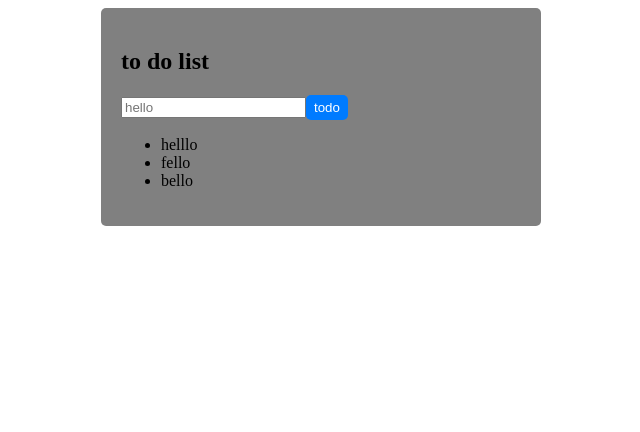
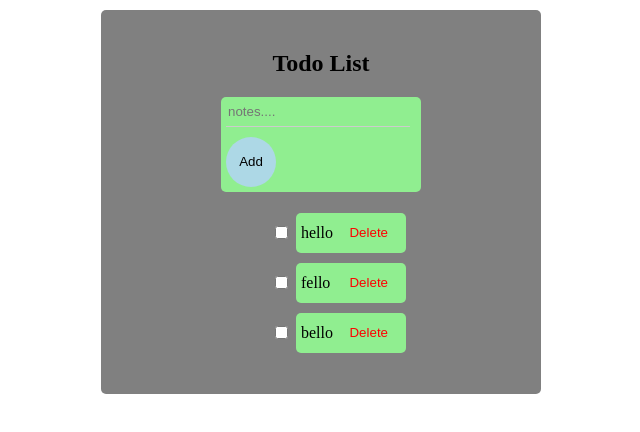
Before and after one commit to narangrg443/react-course, a React (Create React App) app: page / in a window 1280 px wide. Shown: the top 432 px of the page, without its empty margins (319-959 px from the left). Built offline with nearby package versions, Linux system fonts and the light colour scheme.

Commit message:
checkd box added

```diff
--- a/public/style.css
+++ b/public/style.css
@@ -1,28 +1,106 @@
 .app-container {
+  overflow-y: auto;
+  display: flex;
+  justify-content: center;
+  flex-direction: column;
+  align-items: center;
   max-width: 400px;
-  margin: auto;
+  min-height: 130px;
+
+
+  margin: 10px auto;
   padding: 20px;
   background-color: grey;
   border-radius: 5px;
 }
 
+
+.form-container {
+  display: flex;
+  justify-content: center;
+  flex-direction: rows;
+  align-items: center;
+  background-color: lightgreen;
+  border-radius: 5px;
+  width: 200px;
+
+}
 .input-field {
-  margin-bottom: 10px;
-  padding: 10px;
-  width: 100%;
-  border: 1px solid #ccc;
-  border-radius: 5px;
+  align-self: center;
+  background: lightgreen;
+  margin-bottom: 5px;
+  margin-left: 5px;
+  padding: 2px;
+  width: 90%;
+  min-height: 25px;
+  border: none;
+  border-bottom: 1px solid #ccc;
+
 }
+
+.input-field:focus {
+  outline: none;
+  border-bottom-color: #007bff;
+}
+
+
 
 button {
 
-  background-color: #007bff;
-  color: #fff;
+  background-color: lightblue;
   padding: 5px 8px;
   border: none;
   border-radius: 5px;
   cursor: pointer;
+  margin: 5px;
+
 }
-button:hover {
-  background-color: #0056b3;
+button:hover {}
+
+.item-container {
+  display: flex;
+  justify-content: space-between;
+  align-items: center;
+  background: lightgreen;
+  min-width: 100px;
+  min-height: 40px;
+  margin: 5px;
+  padding-left: 5px;
+  padding-right: 5px;
+  border-radius: 5px;
+  overflow-y: auto;
+
 }
+.deleteBtn {
+  background-color: none;
+  background: none;
+  color: red;
+
+
+}
+ul {
+  overflow-y: auto;
+  display: flex;
+  flex-direction: column;
+
+
+  list-style-type: none;
+
+}
+
+
+.addBtn {
+  align-self: center;
+  width: 50px;
+  height: 50px;
+  border-radius: 50%;
+
+}
+.check-list-container {
+
+  display: flex;
+  flex-direction: rows;
+  justify-content: space-between;
+  align-items: center;
+
+}
--- a/src/components/app.jsx
+++ b/src/components/app.jsx
@@ -1,33 +1,48 @@
 import React, { useState } from "react";
-import Todo from "./todo"
-
-const App=()=>{
-  const [todo,settodo]=useState(["helllo","fello","bello"]);
-  const [newtodo,setnewtodo]=useState("");
+import Todo from "./todo";
+import Input from "./input";
+import Checked from "./checkbox"
 
 
+const App = () => {
+  const [todo, setTodo] = useState(["hello", "fello", "bello"]);
+const [isChecked,setchecked]=useState(false);
+  function clickHandler(e){
+    setTodo([...todo, e]);
+  }
+
+  function deleteHandler(index) {
+    const updatedTodo = [...todo];
+    updatedTodo.splice(index, 1);
+    setTodo(updatedTodo);
+  }
+
+function crossHandler(isChecked){
+
+  setchecked(isChecked);
+}
 
   return (
     <div className="app-container">
-    <h2>to do list</h2>
-    <input type="text"placeholder="hello"/>
-    <button>todo</button>
+      <h2>Todo List</h2>
 
+      <Input onClick={clickHandler} />
+      <ul>
+        {todo.map((t, index) => (
+        <div className="check-list-container">
+           <Checked cross={crossHandler} />
+           <Todo
+           key={index}
+           id={index}
+           onDelete={deleteHandler}
+           style={{textDecoration:isChecked?"line-through":"none"}}
+           text={t} />
+        </div>
 
-  <ul>
-  {todo.map(t=>(
-  <Todo text={t}/>
-
-  ))
-
-}
-</ul>
+        ))}
+      </ul>
     </div>
-
-    );
-
-
-}
-
+  );
+};
 
 export default App;
--- /dev/null
+++ b/src/components/checkbox.jsx
@@ -0,0 +1,28 @@
+import React,{useState} from "react";
+
+const Checkbox=({cross})=>{
+
+  const [isChecked,setchecked]=useState(false);
+
+
+  function checkHandler(){
+    setchecked(!isChecked);
+    cross(isChecked);
+  }
+
+  return(
+
+    <div className="check-container">
+      <label>
+       <input
+       type="checkbox"
+       checked={isChecked}
+       onChange={checkHandler}
+       />
+      </label>
+    </div>
+    );
+
+}
+
+ export default Checkbox;
--- /dev/null
+++ b/src/components/input.jsx
@@ -0,0 +1,42 @@
+import React, { useState, useRef } from "react";
+
+const Input = ({ onClick }) => {
+  const [inputValue, setInputValue] = useState("");
+  const inputRef = useRef(null);
+
+  function handleChange(e) {
+    setInputValue(e.target.value);
+  }
+
+  function handleSubmit(e) {
+    e.preventDefault();
+    if (inputValue.trim() !== "") {
+      onClick(inputValue);
+      setInputValue("");
+    }
+  }
+
+  function handleKeyPress(e) {
+    if (e.key === "Enter") {
+      handleSubmit(e);
+    }
+  }
+
+  return (
+    <div className="form-container">
+    <form onSubmit={handleSubmit}>
+      <input className="input-field"
+        type="text"
+        value={inputValue}
+        onChange={handleChange}
+        onKeyPress={handleKeyPress}
+        ref={inputRef}
+        placeholder="notes...."
+      />
+      <button className="addBtn" type="submit">Add</button>
+    </form>
+    </div>
+  );
+};
+
+export default Input;
--- a/src/components/todo.jsx
+++ b/src/components/todo.jsx
@@ -1,22 +1,18 @@
-import React, { useState } from "react";
+import React from "react";
 
-const Todo = (props) => {
-  const [strike, setStrike] = useState(false);
-
-  function styleHandler() {
-    setStrike((prev) => !prev);
+const TodoItem = ({ id, text, onDelete,style }) => {
+  function handleDelete() {
+    onDelete(id);
   }
 
-  const textStyle = {
-    textDecoration: strike ? "line-through" : "none"
-
-  };
-
   return (
-    <div onClick={styleHandler} style={textStyle}>
-      <li>{props.text}</li>
-    </div>
+    <li>
+    <div className="item-container">
+      <span style={style}>{text}</span>
+      <button className="deleteBtn" onClick={handleDelete}>Delete</button>
+      </div>
+    </li>
   );
 };
 
-export default Todo;
+export default TodoItem;
```
